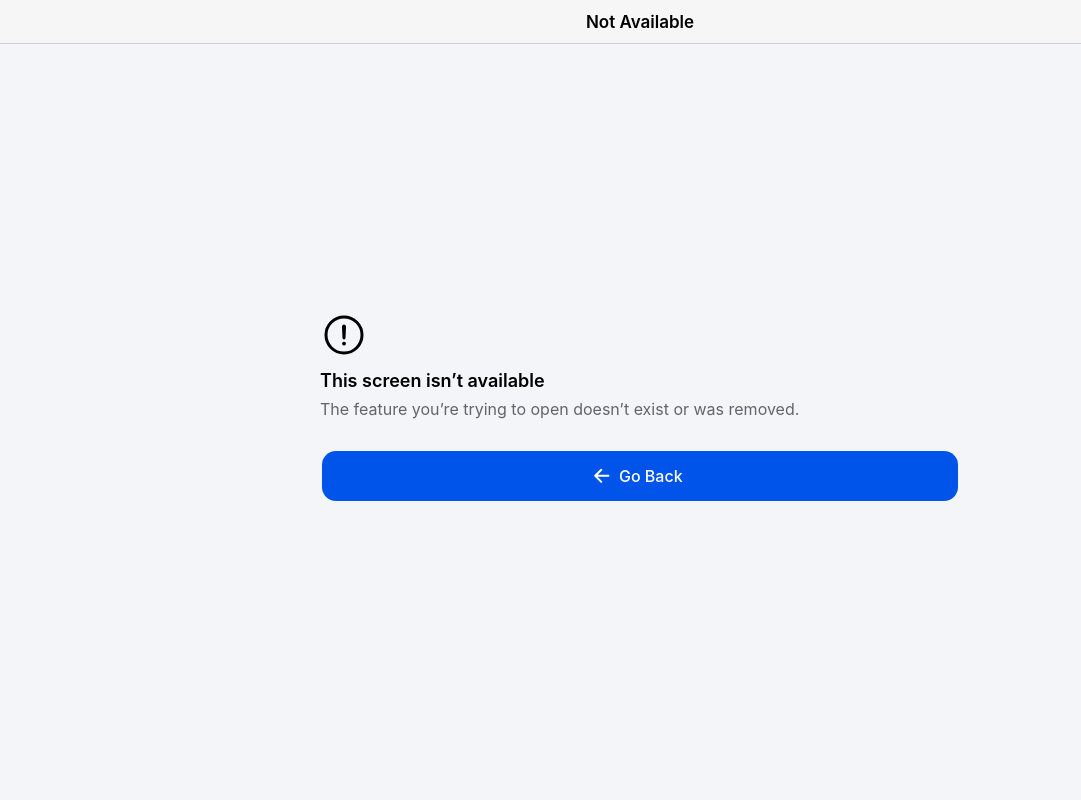
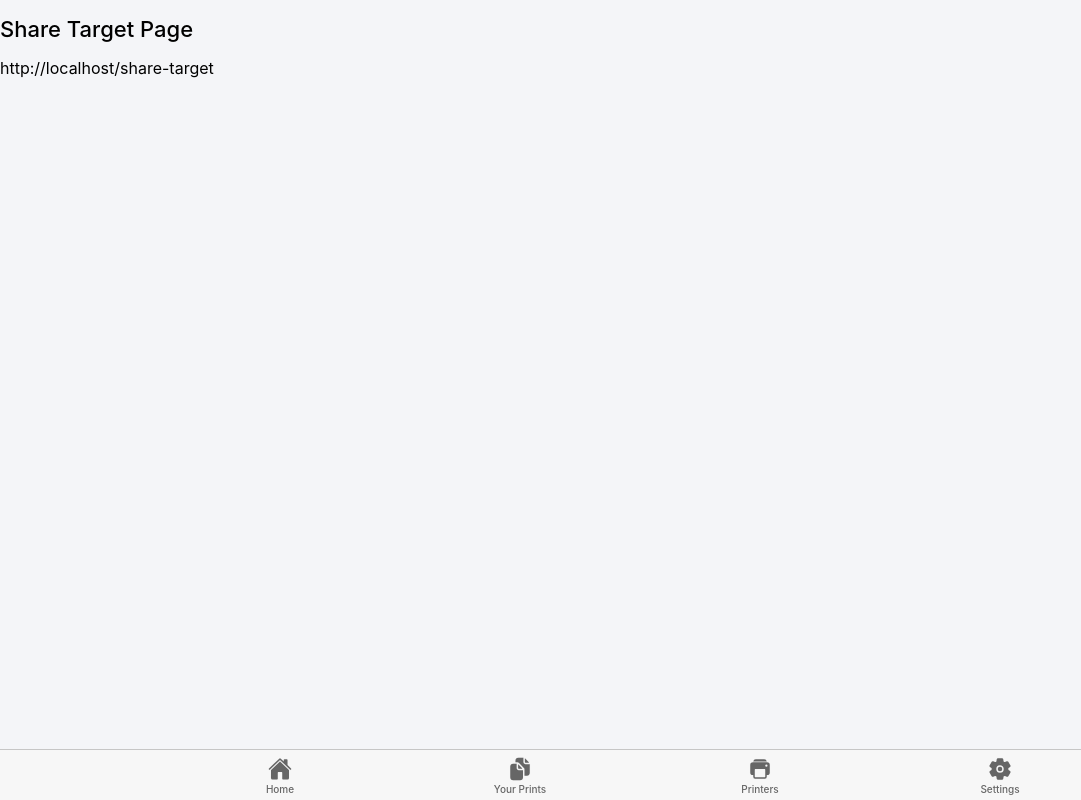
Before and after one commit to VanshajSaxena/printit-pwa, a React (Vite) app: page /share-target in a window 1280 px wide. Before the commit this address led to /not-found. Shown: the whole page, without its empty margins (0-1081 px from the left). Built offline with nearby package versions, Linux system fonts and the light colour scheme; no server answers; what openapi-fetch, openapi-react-query would draw is missing.

Commit message:
- create a share target page

```diff
--- a/src/layout/AppLayout.tsx
+++ b/src/layout/AppLayout.tsx
@@ -21,6 +21,7 @@ import SettingsPage from "@pages/settings/SettingsPage";
 import UpdateAppPage from "@pages/settings/UpdateAppPage";
 import { Redirect, Route } from "react-router-dom";
 import AppTabBar from "./AppTabBar";
+import { ShareTargetPage } from "@pages/settings/ShareTargetPage";
 
 export default function Applayout() {
   useAndroidBackButton();
@@ -134,6 +135,9 @@ export default function Applayout() {
               <Route exact path="/settings/appearance/mode">
                 <AppearanceModePage />
               </Route>
+              <Route exact path="/share-target">
+                <ShareTargetPage></ShareTargetPage>
+              </Route>
               <Route exact path="/">
                 <Redirect to="/home" />
               </Route>
--- /dev/null
+++ b/src/pages/settings/ShareTargetPage.tsx
@@ -0,0 +1,15 @@
+import { useEffect, useState } from "react";
+
+export function ShareTargetPage() {
+  const [label, setLabel] = useState("");
+  useEffect(() => {
+    setLabel(window.location.href);
+    console.log(window.location.href);
+  }, []);
+  return (
+    <>
+      <h3>Share Target Page</h3>
+      <p>{label}</p>
+    </>
+  );
+}
```
